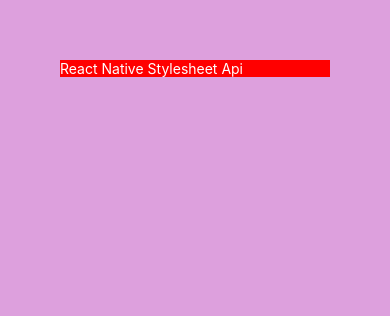
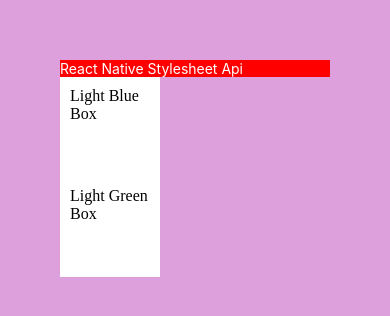
Before and after one commit to ErManoj-Sharma/React_Native, a React Native app in the folder StylingRN/: screen / in a window 390 px wide. Shown: the top 316 px of the page. Built offline with nearby package versions, Linux system fonts and the light colour scheme.

Commit message:
Apply multiple css to component

```diff
--- a/StylingRN/App.js
+++ b/StylingRN/App.js
@@ -1,21 +1,36 @@
-import { StyleSheet, Text, View } from 'react-native';
+import { StyleSheet, Text, View } from "react-native";
 
 export default function App() {
   return (
     <View style={styles.container}>
       <Text style={styles.title}>React Native Stylesheet Api</Text>
+
+      <View style={[styles.lightBlueBg,styles.box]}>Light Blue Box</View>
+      <View style={[styles.lightGreenBg,styles.box]}>Light Green Box</View>
     </View>
   );
 }
 
 const styles = StyleSheet.create({
   container: {
-    flex:1,
-    backgroundColor:"plum",
-    padding:60
+    flex: 1,
+    backgroundColor: "plum",
+    padding: 60,
   },
-  title:{
-    backgroundColor:"red",
-    color:"white",
-  }
+  title: {
+    backgroundColor: "red",
+    color: "white",
+  },
+  box: {
+    width: 100,
+    height: 100,
+    padding: 10,
+    backgroundColor: "white", // property at last take presedence
+  },
+  lightBlueBg: {
+    backgroundColor: "lightblue",
+  },
+  lightGreenBg: {
+    backgroundColor: "lightgreen",
+  },
 });
```
